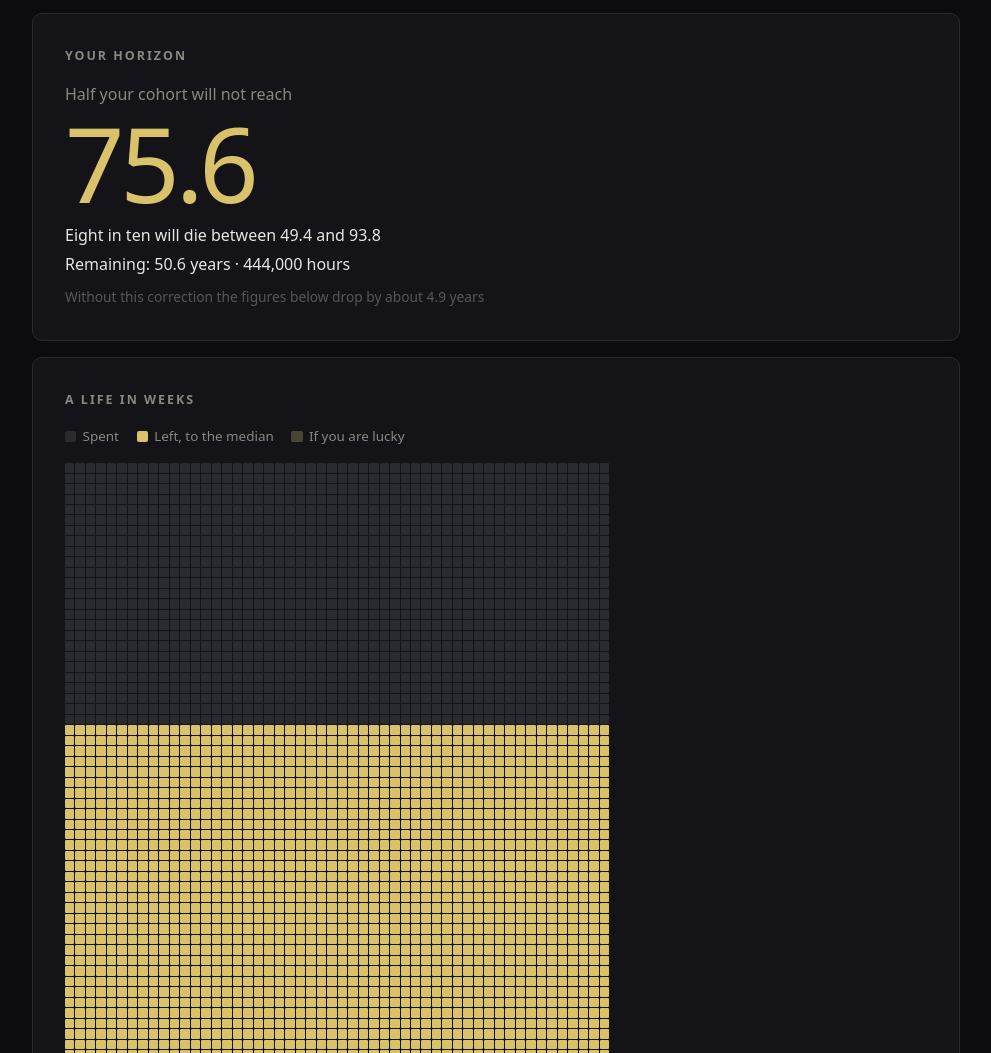
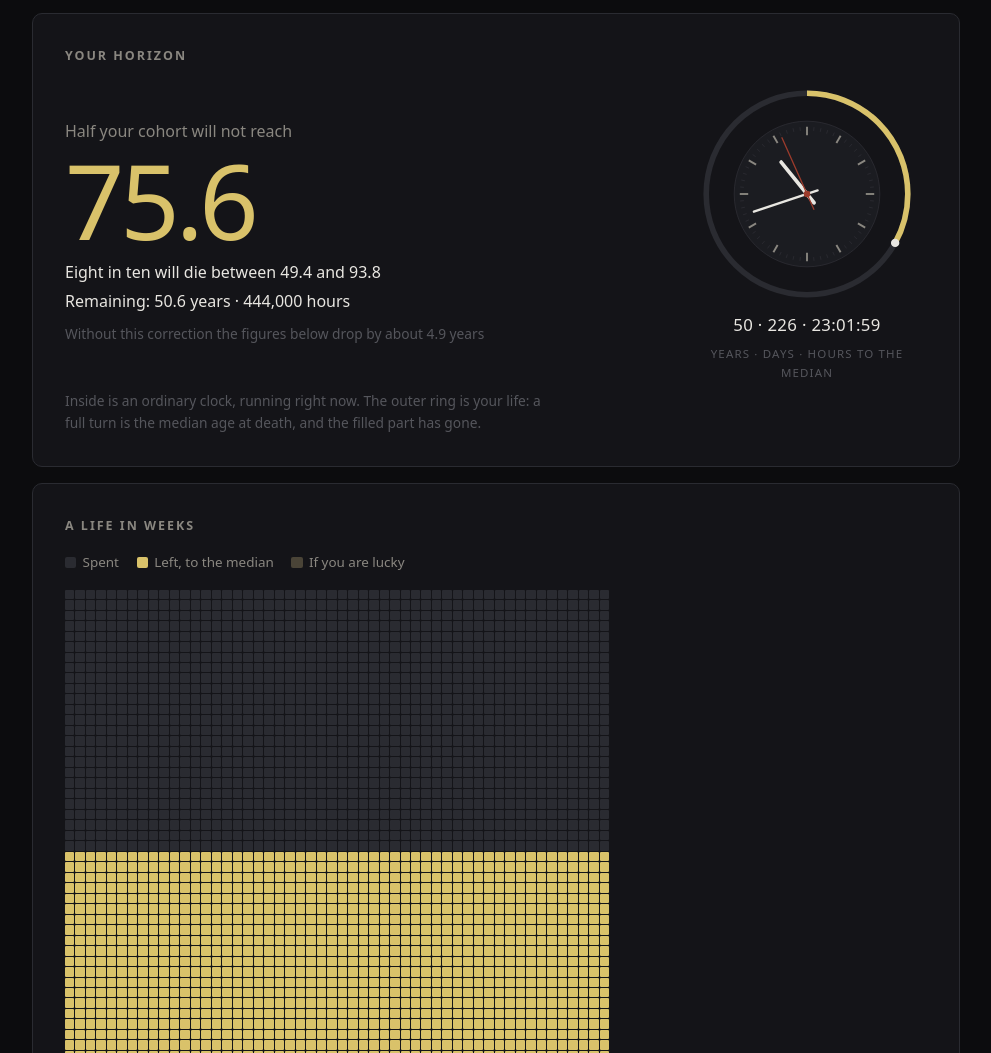
Before and after one commit to DenisDrobyshev/kairos, a website built with Vite: page index.html in a window 1280 px wide. Shown: the part 760-1813 px from the top of the page, without its empty margins (144-1135 px from the left). Built offline with nearby package versions, Linux system fonts and the light colour scheme.

Commit message:
визуал: идущие часы и пресеты вместо тринадцати ползунков
Часы. Два циферблата в одной фигуре. Внутри обычные часы, идущие
прямо сейчас, — настоящее время, безразличное и никогда не стоящее.
Снаружи кольцо жизни: полный оборот это медианный возраст смерти,
закрашено прошедшее. Под ними счётчик, убывающий каждую секунду.
Секундная стрелка замирает при prefers-reduced-motion.

Пресеты. Тринадцать ползунков на входе — это работа, и на ней люди
уходят. Пять уклада заполняют день целиком одним нажатием, дальше
правка вместо ввода с нуля. Тест держит инвариант: ни один пресет не
выходит за сутки и не срабатывает на предупреждение при выборе.

Часы владеют живым интервалом, поэтому mount теперь возвращает
dispose. Без него каждый монтаж оставлял тикающий таймер, и тестовый
процесс переставал завершаться.

86 тестов.

```diff
--- a/src/core/index.ts
+++ b/src/core/index.ts
@@ -3,3 +3,4 @@ export * from "./taxonomy.js";
 export * from "./budget.js";
 export * from "./sensitivity.js";
 export * from "./plan.js";
+export * from "./presets.js";
--- /dev/null
+++ b/src/core/presets.ts
@@ -0,0 +1,89 @@
+/**
+ * Starting points.
+ *
+ * Thirteen sliders is a chore, and a chore at the front door is where most
+ * people leave. A preset fills the whole day in one tap and puts you within
+ * adjusting distance of your real life instead of at zero.
+ *
+ * None of these is meant to be right about you. They are meant to be close
+ * enough that correcting them feels like editing rather than data entry, which
+ * is a different and much smaller task.
+ *
+ * Every preset commits under 24 hours a day, and a test enforces that -- a
+ * starting point that trips the impossible-day warning on arrival would be a
+ * poor welcome.
+ */
+
+import type { Bucket } from "./taxonomy.js";
+
+export interface Preset {
+  readonly id: string;
+  readonly labels: { readonly ru: string; readonly en: string };
+  readonly note: { readonly ru: string; readonly en: string };
+  readonly hours: Readonly<Record<string, number>>;
+  readonly buckets?: Readonly<Record<string, Bucket>>;
+  readonly workDaysPerWeek: number;
+  readonly vacationDays: number;
+}
+
+export const PRESETS: readonly Preset[] = [
+  {
+    id: "student",
+    labels: { ru: "Студент", en: "Student" },
+    note: { ru: "Пары, дорога, много экрана", en: "Classes, commute, a lot of screen" },
+    hours: {
+      sleep: 8, work: 6, commute: 1.5, meals: 1.5, hygiene: 1, chores: 0.75,
+      admin: 1, feeds: 2, video: 1.5, games: 0.5, people: 1.5, body: 0.5, craft: 1,
+    },
+    workDaysPerWeek: 5,
+    vacationDays: 60,
+  },
+  {
+    id: "office",
+    labels: { ru: "Офис 5/2", en: "Office, five days" },
+    note: { ru: "Полный день и дорога в обе стороны", en: "Full days and a commute both ways" },
+    hours: {
+      sleep: 7.5, work: 9, commute: 1.25, meals: 1.5, hygiene: 1, chores: 1.25,
+      admin: 2, feeds: 1.5, video: 1.5, games: 0.25, people: 1, body: 0.5, craft: 0.5,
+    },
+    workDaysPerWeek: 5,
+    vacationDays: 28,
+  },
+  {
+    id: "remote",
+    labels: { ru: "Удалёнка", en: "Remote" },
+    note: { ru: "Без дороги, но быта больше", en: "No commute, more housework" },
+    hours: {
+      sleep: 8, work: 8, commute: 0, meals: 1.5, hygiene: 1, chores: 1.5,
+      admin: 2, feeds: 1.5, video: 1.25, games: 0.5, people: 1.25, body: 0.75, craft: 1,
+    },
+    workDaysPerWeek: 5,
+    vacationDays: 28,
+  },
+  {
+    id: "parent",
+    labels: { ru: "С детьми", en: "With children" },
+    note: { ru: "Быта втрое, своего времени почти нет", en: "Three times the chores, almost no slack" },
+    hours: {
+      sleep: 7, work: 8, commute: 1, meals: 2, hygiene: 1, chores: 2.5,
+      admin: 2, feeds: 1, video: 1, games: 0, people: 2.5, body: 0.25, craft: 0.25,
+    },
+    workDaysPerWeek: 5,
+    vacationDays: 28,
+  },
+  {
+    id: "shift",
+    labels: { ru: "Сменный график", en: "Shift work" },
+    note: { ru: "Длинные смены, меньше дней", en: "Long shifts, fewer days" },
+    hours: {
+      sleep: 7.5, work: 12, commute: 1, meals: 1.5, hygiene: 1, chores: 1.25,
+      admin: 2, feeds: 1.5, video: 1.5, games: 0.5, people: 1.5, body: 0.5, craft: 0.5,
+    },
+    workDaysPerWeek: 4,
+    vacationDays: 28,
+  },
+];
+
+export const PRESET_BY_ID: ReadonlyMap<string, Preset> = new Map(
+  PRESETS.map((p) => [p.id, p]),
+);
--- a/src/main.ts
+++ b/src/main.ts
@@ -1,4 +1,10 @@
-import { CATEGORY_BY_ID, applyPlan, buildPlan, type Profile } from "./core/index.js";
+import {
+  CATEGORY_BY_ID,
+  PRESET_BY_ID,
+  applyPlan,
+  buildPlan,
+  type Profile,
+} from "./core/index.js";
 import { detectLang, type Lang } from "./ui/i18n.js";
 import { defaultProfile, encode, load, persist, type AppState } from "./ui/state.js";
 import { flashShare, mount } from "./ui/view.js";
@@ -51,9 +57,27 @@ function applyPatch(profile: Profile, patch: Partial<Profile>): Profile {
   return next;
 }
 
-const update = mount(root, {
+const view = mount(root, {
   onProfile(patch) {
     state = { ...state, profile: applyPatch(state.profile, patch) };
+    commit();
+  },
+  onPreset(id: string) {
+    const preset = PRESET_BY_ID.get(id);
+    if (!preset) return;
+    // A preset replaces the whole day rather than merging into it: half of one
+    // shape and half of another describes nobody.
+    state = {
+      ...state,
+      profile: {
+        ...state.profile,
+        hours: { ...preset.hours },
+        buckets: { ...state.profile.buckets, ...(preset.buckets ?? {}) },
+        during: {},
+        workDaysPerWeek: preset.workDaysPerWeek,
+        vacationDays: preset.vacationDays,
+      },
+    };
     commit();
   },
   onTarget(hoursPerDay: number) {
@@ -95,13 +119,13 @@ const update = mount(root, {
 
 function commit(): void {
   persist(state);
-  update(state);
+  view.update(state);
 }
 
 window.addEventListener("hashchange", () => {
   const next = load(state.lang);
   state = next;
-  update(state);
+  view.update(state);
 });
 
 commit();
--- a/src/styles.css
+++ b/src/styles.css
@@ -205,6 +205,71 @@ input[type="checkbox"] { accent-color: var(--alive); width: 1rem; height: 1rem;
 }
 
 .range-line { margin: 0.2rem 0 0; color: var(--text); }
+
+/* ---- clock -------------------------------------------------------------- */
+
+.horizon-body {
+  display: flex;
+  align-items: center;
+  gap: clamp(1rem, 4vw, 2.5rem);
+  flex-wrap: wrap;
+}
+
+.horizon-figures { flex: 1 1 18rem; min-width: 0; }
+
+.clock-wrap {
+  flex: 0 1 15rem;
+  display: flex;
+  flex-direction: column;
+  align-items: center;
+  gap: 0.4rem;
+}
+
+.clock { width: 100%; max-width: 14rem; height: auto; display: block; }
+
+.clock-readout {
+  margin: 0;
+  font-size: 1.05rem;
+  color: var(--text);
+  font-variant-numeric: tabular-nums;
+  letter-spacing: 0.02em;
+}
+
+.clock-legend {
+  margin: 0;
+  font-size: 0.72rem;
+  letter-spacing: 0.1em;
+  text-transform: uppercase;
+  color: var(--faint);
+  text-align: center;
+}
+
+/* ---- presets ------------------------------------------------------------ */
+
+.presets {
+  display: grid;
+  grid-template-columns: repeat(auto-fit, minmax(9.5rem, 1fr));
+  gap: 0.5rem;
+  margin: 0.75rem 0 0.25rem;
+}
+
+.preset {
+  display: flex;
+  flex-direction: column;
+  gap: 0.15rem;
+  text-align: left;
+  background: var(--surface-2);
+  border: 1px solid var(--line);
+  border-radius: 8px;
+  padding: 0.6rem 0.75rem;
+  font: inherit;
+  cursor: pointer;
+}
+
+.preset:hover { border-color: var(--dim); }
+
+.preset-name { color: var(--text); font-size: 0.92rem; }
+.preset-note { color: var(--faint); font-size: 0.76rem; line-height: 1.35; }
 
 /* ---- weeks grid --------------------------------------------------------- */
 
--- /dev/null
+++ b/src/ui/clock.ts
@@ -0,0 +1,178 @@
+/**
+ * The clock.
+ *
+ * Two dials in one figure, and the tension between them is the whole point.
+ *
+ * The inner face is an ordinary working clock, showing the actual time, with a
+ * second hand that actually moves. It is the present tense: unremarkable,
+ * indifferent, and never still.
+ *
+ * The outer ring is your life. Twelve o'clock is birth, a full turn is the
+ * median age at death, and the filled arc is how much of it has already gone.
+ * The hand on that ring moves too, just far too slowly to watch.
+ *
+ * The counter underneath decrements every second. It is the harshest element on
+ * the page and it is there deliberately -- this is the register the project was
+ * asked for. What it must never do is lie: it is drawn from the same median
+ * horizon as everything else, and a median is a coin flip rather than a
+ * sentence, which is why the range stays printed next to it.
+ */
+
+const SIZE = 240;
+const CENTER = SIZE / 2;
+const RING_R = 108;
+const FACE_R = 78;
+const NS = "http://www.w3.org/2000/svg";
+
+function svg<K extends keyof SVGElementTagNameMap>(
+  tag: K,
+  attrs: Record<string, string | number> = {},
+): SVGElementTagNameMap[K] {
+  const node = document.createElementNS(NS, tag);
+  for (const [k, v] of Object.entries(attrs)) node.setAttribute(k, String(v));
+  return node;
+}
+
+export interface ClockHandle {
+  readonly root: SVGSVGElement;
+  readonly readout: HTMLElement;
+  /** Point the life ring and restart the countdown. */
+  set(livedFraction: number, remainingSeconds: number): void;
+  stop(): void;
+}
+
+export function createClock(): ClockHandle {
+  const root = svg("svg", {
+    viewBox: `0 0 ${SIZE} ${SIZE}`,
+    class: "clock",
+    role: "img",
+    "aria-label": "clock",
+  });
+
+  const ringCircumference = 2 * Math.PI * RING_R;
+
+  // Outer ring: the life dial.
+  root.append(
+    svg("circle", {
+      cx: CENTER, cy: CENTER, r: RING_R,
+      fill: "none", stroke: "var(--line)", "stroke-width": 6,
+    }),
+  );
+  const lived = svg("circle", {
+    cx: CENTER, cy: CENTER, r: RING_R,
+    fill: "none", stroke: "var(--alive)", "stroke-width": 6,
+    "stroke-linecap": "butt",
+    "stroke-dasharray": `0 ${ringCircumference}`,
+    transform: `rotate(-90 ${CENTER} ${CENTER})`,
+  });
+  root.append(lived);
+
+  // A marker sitting exactly where you are now on that ring.
+  const marker = svg("circle", { r: 4.5, fill: "var(--text)" });
+  root.append(marker);
+
+  // Inner face: an ordinary clock.
+  root.append(
+    svg("circle", {
+      cx: CENTER, cy: CENTER, r: FACE_R,
+      fill: "var(--surface-2)", stroke: "var(--line)", "stroke-width": 1,
+    }),
+  );
+
+  for (let i = 0; i < 60; i++) {
+    const major = i % 5 === 0;
+    const angle = (i / 60) * Math.PI * 2;
+    const outer = FACE_R - 6;
+    const inner = outer - (major ? 9 : 4);
+    root.append(
+      svg("line", {
+        x1: CENTER + Math.sin(angle) * inner,
+        y1: CENTER - Math.cos(angle) * inner,
+        x2: CENTER + Math.sin(angle) * outer,
+        y2: CENTER - Math.cos(angle) * outer,
+        stroke: major ? "var(--dim)" : "var(--line)",
+        "stroke-width": major ? 2 : 1,
+      }),
+    );
+  }
+
+  const hourHand = svg("line", {
+    stroke: "var(--text)", "stroke-width": 4, "stroke-linecap": "round",
+  });
+  const minuteHand = svg("line", {
+    stroke: "var(--text)", "stroke-width": 2.5, "stroke-linecap": "round",
+  });
+  const secondHand = svg("line", {
+    stroke: "var(--leak)", "stroke-width": 1.4, "stroke-linecap": "round",
+  });
+  root.append(hourHand, minuteHand, secondHand);
+  root.append(svg("circle", { cx: CENTER, cy: CENTER, r: 3.5, fill: "var(--leak)" }));
+
+  const readout = document.createElement("p");
+  readout.className = "clock-readout";
+
+  function hand(line: SVGLineElement, turns: number, length: number, back = 12): void {
+    const angle = turns * Math.PI * 2;
+    line.setAttribute("x1", String(CENTER - Math.sin(angle) * back));
+    line.setAttribute("y1", String(CENTER + Math.cos(angle) * back));
+    line.setAttribute("x2", String(CENTER + Math.sin(angle) * length));
+    line.setAttribute("y2", String(CENTER - Math.cos(angle) * length));
+  }
+
+  const reduced =
+    typeof matchMedia === "function" &&
+    matchMedia("(prefers-reduced-motion: reduce)").matches;
+
+  let remaining = 0;
+  let timer: ReturnType<typeof setInterval> | undefined;
+
+  function paintCountdown(): void {
+    const total = Math.max(0, Math.floor(remaining));
+    const years = Math.floor(total / 31_556_952);
+    const days = Math.floor((total % 31_556_952) / 86_400);
+    const h = Math.floor((total % 86_400) / 3600);
+    const m = Math.floor((total % 3600) / 60);
+    const s = total % 60;
+    const pad = (n: number): string => String(n).padStart(2, "0");
+    readout.textContent = `${years} · ${days} · ${pad(h)}:${pad(m)}:${pad(s)}`;
+  }
+
+  function tick(): void {
+    const now = new Date();
+    const seconds = now.getSeconds() + (reduced ? 0 : now.getMilliseconds() / 1000);
+    const minutes = now.getMinutes() + seconds / 60;
+    const hours = (now.getHours() % 12) + minutes / 60;
+    hand(hourHand, hours / 12, FACE_R - 34);
+    hand(minuteHand, minutes / 60, FACE_R - 18);
+    hand(secondHand, seconds / 60, FACE_R - 12, 18);
+
+    if (remaining > 0) {
+      remaining -= 1;
+      paintCountdown();
+    }
+  }
+
+  tick();
+  timer = setInterval(tick, 1000);
+
+  return {
+    root,
+    readout,
+    set(livedFraction: number, remainingSeconds: number): void {
+      const fraction = Math.min(1, Math.max(0, livedFraction));
+      lived.setAttribute(
+        "stroke-dasharray",
+        `${fraction * ringCircumference} ${ringCircumference}`,
+      );
+      const angle = fraction * Math.PI * 2;
+      marker.setAttribute("cx", String(CENTER + Math.sin(angle) * RING_R));
+      marker.setAttribute("cy", String(CENTER - Math.cos(angle) * RING_R));
+      remaining = Math.max(0, remainingSeconds);
+      paintCountdown();
+    },
+    stop(): void {
+      if (timer !== undefined) clearInterval(timer);
+      timer = undefined;
+    },
+  };
+}
--- a/src/ui/i18n.ts
+++ b/src/ui/i18n.ts
@@ -58,6 +58,14 @@ const ru: Dict = {
   "weeks.bonus": "Если повезёт",
   "weeks.caption":
     "Один квадрат — одна неделя. Строка — год. Тёмные уже потрачены.",
+
+  "preset.title": "Начни с похожего уклада",
+  "preset.hint":
+    "Один нажим заполняет весь день целиком. Дальше подправишь под себя — это быстрее, чем ставить тринадцать ползунков с нуля.",
+
+  "clock.caption":
+    "Внутри — обычные часы, они идут прямо сейчас. Кольцо снаружи — твоя жизнь: полный оборот это медианный возраст смерти, закрашено то, что уже прошло.",
+  "clock.legend": "лет · дней · часов до медианы",
 
   "day.title": "Обычные сутки",
   "day.hint":
@@ -202,6 +210,14 @@ const en: Dict = {
   "weeks.bonus": "If you are lucky",
   "weeks.caption": "One square is one week. One row is one year. The dark ones are gone.",
 
+  "preset.title": "Start from something close",
+  "preset.hint":
+    "One tap fills the whole day. Correcting it afterwards is far quicker than setting thirteen sliders from zero.",
+
+  "clock.caption":
+    "Inside is an ordinary clock, running right now. The outer ring is your life: a full turn is the median age at death, and the filled part has gone.",
+  "clock.legend": "years · days · hours to the median",
+
   "day.title": "An ordinary day",
   "day.hint":
     "Describe an ordinary weekday, not an ideal one. If today went differently, use whatever repeats most often. Enter it honestly: the comparison is with yourself, so flattering numbers only fool you. Fractions are fine — 15 minutes is 0.25, half an hour is 0.5.",
--- a/src/ui/view.ts
+++ b/src/ui/view.ts
@@ -13,6 +13,7 @@ import {
   CATEGORY_BY_ID,
   BUCKETS,
   buildPlan,
+  PRESETS,
   computeLedger,
   levers,
   dailyHourValue,
@@ -29,11 +30,23 @@ import {
   type Sex,
 } from "../core/index.js";
 import { t, LANGS, type Lang } from "./i18n.js";
+import { createClock } from "./clock.js";
 import type { AppState } from "./state.js";
 import { age as fmtAge, bigCount, hours, hoursAsYears, num, percent, years } from "./format.js";
 
+export interface MountedView {
+  update(state: AppState): void;
+  /**
+   * Stop the clock. The view owns a live interval, so a caller that mounts more
+   * than once -- every test that renders, for one -- leaks a ticking timer and
+   * never lets the process exit without this.
+   */
+  dispose(): void;
+}
+
 export interface ViewCallbacks {
   onProfile(patch: Partial<Profile>): void;
+  onPreset(id: string): void;
   onTarget(hoursPerDay: number): void;
   onApplyPlan(): void;
   onLang(lang: Lang): void;
@@ -65,7 +78,7 @@ function field(labelEl: El, control: El, hint?: El): El {
   return el("div", { class: "field" }, hint ? [labelEl, control, hint] : [labelEl, control]);
 }
 
-export function mount(root: El, cb: ViewCallbacks): (s: AppState) => void {
+export function mount(root: El, cb: ViewCallbacks): MountedView {
   root.textContent = "";
 
   // ---- header -------------------------------------------------------------
@@ -155,9 +168,19 @@ export function mount(root: El, cb: ViewCallbacks): (s: AppState) => void {
   const rangeLine = el("p", { class: "range-line" });
   const remainingLine = el("p", { class: "range-line" });
   const periodNote = el("p", { class: "hint" });
+  const clock = createClock();
+  const clockLegend = el("p", { class: "clock-legend" });
+  const clockCaption = el("p", { class: "hint" });
   main.append(
     el("section", { class: "card horizon" }, [
-      horizonTitle, medianLead, medianBig, rangeLine, remainingLine, periodNote,
+      horizonTitle,
+      el("div", { class: "horizon-body" }, [
+        el("div", { class: "horizon-figures" }, [
+          medianLead, medianBig, rangeLine, remainingLine, periodNote,
+        ]),
+        el("div", { class: "clock-wrap" }, [clock.root, clock.readout, clockLegend]),
+      ]),
+      clockCaption,
     ]),
   );
 
@@ -182,6 +205,16 @@ export function mount(root: El, cb: ViewCallbacks): (s: AppState) => void {
 
   // ---- section: your day --------------------------------------------------
   const dayTitle = el("h2");
+  const presetTitle = el("h3", { class: "group" });
+  const presetHint = el("p", { class: "hint" });
+  const presetRow = el("div", { class: "presets" });
+  const presetButtons = new Map<string, HTMLButtonElement>();
+  for (const preset of PRESETS) {
+    const btn = el("button", { type: "button", class: "preset" });
+    btn.addEventListener("click", () => cb.onPreset(preset.id));
+    presetButtons.set(preset.id, btn);
+    presetRow.append(btn);
+  }
   const dayHint = el("p", { class: "hint" });
   const duringHint = el("p", { class: "hint" });
   const bucketHint = el("p", { class: "hint" });
@@ -277,7 +310,7 @@ export function mount(root: El, cb: ViewCallbacks): (s: AppState) => void {
 
   main.append(
     el("section", { class: "card" }, [
-      dayTitle, dayHint, duringHint, dayMeter, dayMeterLabel, dayWarning, bucketHint, dayBody,
+      dayTitle, presetTitle, presetHint, presetRow, dayHint, duringHint, dayMeter, dayMeterLabel, dayWarning, bucketHint, dayBody,
     ]),
   );
 
@@ -379,7 +412,7 @@ export function mount(root: El, cb: ViewCallbacks): (s: AppState) => void {
     select.value = current;
   }
 
-  return function update(state: AppState): void {
+  function update(state: AppState): void {
     const { lang, profile } = state;
     const ledger = computeLedger(profile);
     focused = document.activeElement;
@@ -424,6 +457,25 @@ export function mount(root: El, cb: ViewCallbacks): (s: AppState) => void {
       const period = computeLedger({ ...profile, improvement: 0 });
       periodNote.textContent =
         `${t(lang, "horizon.period")} ${years(lang, ledger.remainingYears - period.remainingYears)}`;
+    }
+
+    // The clock runs on its own timer; this only re-points it.
+    clockCaption.textContent = t(lang, "clock.caption");
+    clockLegend.textContent = t(lang, "clock.legend");
+    clock.set(
+      h.medianAge > 0 ? profile.age / h.medianAge : 0,
+      ledger.remainingYears * 365.2425 * 86400,
+    );
+
+    presetTitle.textContent = t(lang, "preset.title");
+    presetHint.textContent = t(lang, "preset.hint");
+    for (const preset of PRESETS) {
+      const btn = presetButtons.get(preset.id)!;
+      btn.textContent = "";
+      btn.append(
+        el("span", { class: "preset-name" }, [preset.labels[lang]]),
+        el("span", { class: "preset-note" }, [preset.note[lang]]),
+      );
     }
 
     // weeks -- rebuilt only when the horizon actually moves
@@ -669,6 +721,11 @@ export function mount(root: El, cb: ViewCallbacks): (s: AppState) => void {
     methodPrivacy.textContent = t(lang, "method.privacy");
     shareBtn.textContent = t(lang, "share.copy");
     resetBtn.textContent = t(lang, "share.reset");
+  }
+
+  return {
+    update,
+    dispose: () => clock.stop(),
   };
 }
 
```
Also changed, not shown: test/core.test.ts (+51 -0 lines), test/ui.test.ts (+53 -4 lines).
